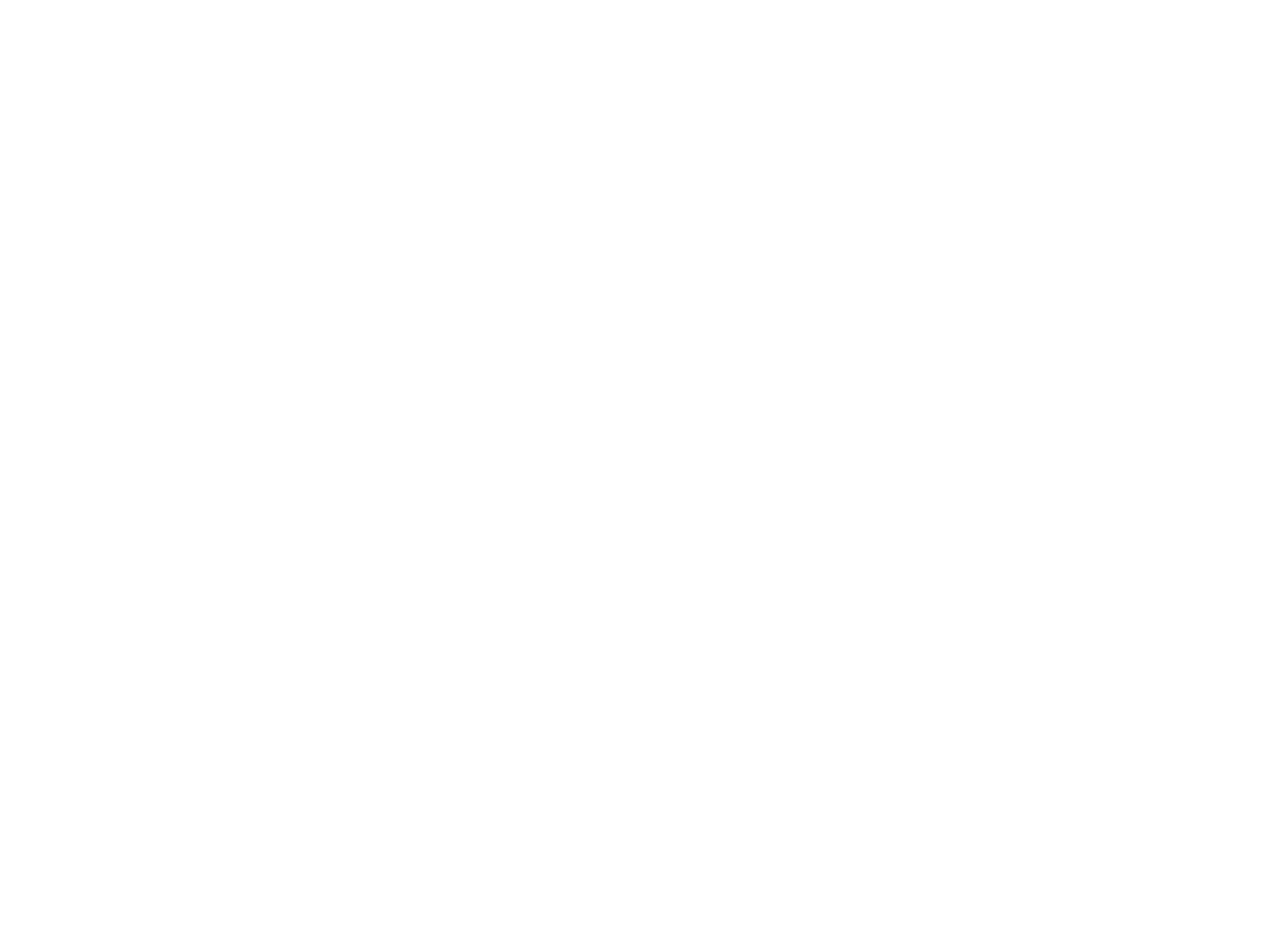
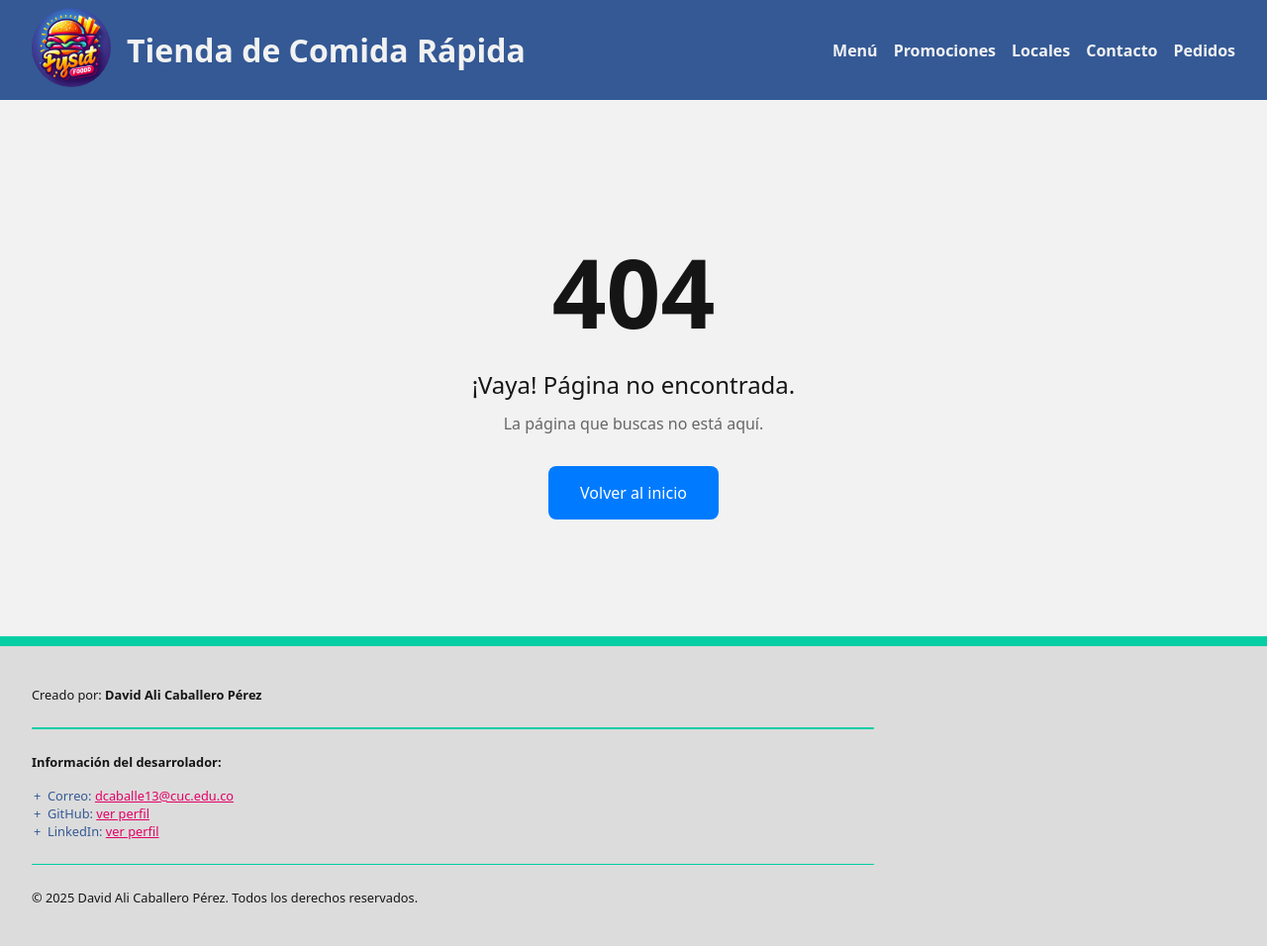
Before and after one commit to PhoenixWhite03/DW-Activity-2, a website: page 404.html in a window 1280 px wide. Shown: the whole page at 99% size. Before the commit the page ends 800 px from the top, so only its background shows below. Drawn offline with nearby package versions, Linux system fonts and the light colour scheme.

Commit message:
página 404 y retoques

```diff
--- a/404.html
+++ b/404.html
@@ -0,0 +1,67 @@
+<!DOCTYPE html>
+<html lang="es">
+<head>
+    <meta charset="UTF-8">
+    <meta name="viewport" content="width=device-width, initial-scale=1.0">
+    <title>Inicio</title>
+    <script src="https://unpkg.com/boxicons@2.1.4/dist/boxicons.js"></script>
+    <link rel="shortcut icon" href="Assets/logores.png" type="image/x-icon">
+    <link rel="stylesheet" href="Css/main.css">
+    <link rel="stylesheet" href="Css/nav.css">
+    <link rel="stylesheet" href="Css/cards2.css">
+    <link rel="stylesheet" href="Css/404.css">
+</head>
+<body>
+    <div class="page-container">
+        <header class="header">
+            <div class="header-flex">
+                <a href="index.html">
+                    <img
+                    class="logo"
+                    src="Assets/logores.png"
+                    alt="logo">
+                </a>
+                <h1>Tienda de Comida Rápida</h1>
+                <nav class="nav">
+                    <ul>
+                        <li><a href="#menu">Menú</a></li>
+                        <li><a href="#promotions">Promociones</a></li>
+                        <li><a href="#locations">Locales</a></li>
+                        <li><a href="#contact">Contacto</a></li>
+                        <li><a href="#online-ordering">Pedidos</a></li>
+                    </ul>
+                </nav>
+            </div>
+        </header>
+        <div class="main-box">
+            <main class="main-404">
+                <h2>404</h2>
+                <p class="title-404">¡Vaya! Página no encontrada.</p>
+                <p class="description-404">La página que buscas no está aquí.</p>
+                <a href="/" class="index-btn-404">Volver al inicio</a>
+            </main>
+        </div>
+        <footer class="footer">
+            <div class="footer-flex">
+                <p>Creado por: <strong>David Ali Caballero Pérez</strong></p>
+                <hr>
+                <p><b>Información del desarrolador:</b></p>
+                <ul>
+                    <!-- Información del Desarrollador -->
+                    <li>
+                        <p>Correo: <a href="mailto:dcaballe13@cuc.edu.co">dcaballe13@cuc.edu.co</a></p>
+                    </li>
+                    <li>
+                        <p>GitHub: <a href="https://github.com/PhoenixWhite03">ver perfil</a></p>
+                    </li>
+                    <li>
+                        <p>LinkedIn: <a href="https://www.linkedin.com/in/david-ali-caballero-pérez">ver perfil</a></p>
+                    </li>
+                </ul>
+                <hr>
+                <p>&COPY; 2025 David Ali Caballero Pérez. Todos los derechos reservados.</p>
+            </div>
+        </footer>
+    </div>
+</body>
+</html>
--- /dev/null
+++ b/Css/404.css
@@ -0,0 +1,34 @@
+.main-404 {
+    display: flex;
+    flex-direction: column;
+    align-items: center;
+    justify-content: center;
+    text-align: center;
+
+    padding: 10% 0;
+}
+
+.main-404 h2 {
+    font-size: 6rem;
+    margin: 0;
+}
+
+.title-404 {
+    font-size: 1.5rem;
+    margin: 0.5em 0;
+}
+
+.description-404 {
+    font-size: 1rem;
+    color: #666;
+}
+
+.index-btn-404 {
+    background-color: #007BFF;
+    color: #fff;
+
+    margin-top: 2rem;
+    padding: 1rem 2rem;
+    text-decoration: none;
+    border-radius: 0.5rem;
+}
--- a/Css/main.css
+++ b/Css/main.css
@@ -18,17 +18,25 @@
     --max-width: 1440px;
 }
 
+html {
+    height: 100%;
+}
+
 body {
     font-family: system-ui, -apple-system, BlinkMacSystemFont, 'Segoe UI', Roboto, Oxygen, Ubuntu, Cantarell, 'Open Sans', 'Helvetica Neue', sans-serif;
     font-size: 1rem;
     color: var(--text-primary-color);
     background-color: var(--bg-color);
+
+    height: 100%;
+    min-height: 100%;
 }
 
 .page-container {
-    display: flex;
-    flex-direction: column;
+    height: 100%;
+}
 
+.main-box {
     max-width: var(--max-width);
     margin: 0 auto;
 }
@@ -50,13 +58,18 @@ body {
 .footer {
     font-size: 0.8rem;
     background-color: gainsboro;
+    box-shadow: var(--fourth-color) 0px 0px 0px 10px;
+}
 
+.footer-flex {
     display: flex;
     flex-direction: column;
     gap: 1rem;
 
     padding: 2.5rem 2rem;
-    box-shadow: var(--fourth-color) 0px 0px 0px 10px;
+
+    max-width: var(--max-width);
+    margin: 0 auto;
 }
 
 .footer ul {
--- a/Css/nav.css
+++ b/Css/nav.css
@@ -1,13 +1,17 @@
 .header {
     background-color: var(--secondary-color);
+}
 
+.header-flex {
     display: flex;
     justify-content: flex-start;
     align-items: center;
     flex-wrap: wrap;
-
     padding: 0.5rem 2rem;
     gap: 1rem;
+
+    max-width: var(--max-width);
+    margin: 0 auto;
 }
 
 .logo {
@@ -17,7 +21,7 @@
     border-radius: 50%;
 }
 
-.header > h1 {
+.header h1 {
     color: var(--bg-color);
 }
 
@@ -42,7 +46,8 @@
 }
 
 @media (max-width: 800px) {
-    .header {
+    .header-flex {
+        flex-direction: column;
         justify-content: center;
         padding: 2rem 0.5rem;
     }
```
Also changed, not shown: index.html (+6 -0 lines).
